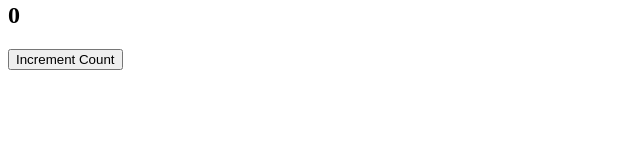
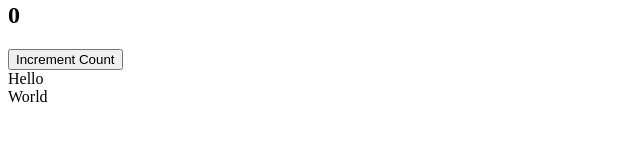
Before and after one commit to sominupadhyaya/react-ts-basics-vite, a React (Vite) app: page / in a window 1280 px wide. Shown: the part 137-297 px from the top of the page, without its empty margins (0-640 px from the left). Built offline with nearby package versions, Linux system fonts and the light colour scheme.

Commit message:
complete example of using functional components with ts

```diff
--- a/src/components/App.tsx
+++ b/src/components/App.tsx
@@ -1,12 +1,15 @@
 import Parent from "./props-example/Parent"
 import UseState from "./useState/UseStateComponent"
-
+import { FunctionalComp } from "../functional-comps/FunctionalComp"
+import { FunctionalCompWithJSX } from "../functional-comps/FunctionalComp"
 
 const App = () => {
   return (
     <>
     <Parent />
     <UseState />
+    <FunctionalCompWithJSX message="Hello"/>
+    <FunctionalComp message="World"/>
     </>
   )
 }
--- /dev/null
+++ b/src/functional-comps/FunctionalComp.tsx
@@ -0,0 +1,16 @@
+
+type AppProps  = {
+    message : string
+}
+//can be defined basically like this
+//doesnt return error if something other than JSX element is returned
+
+const FunctionalComp = ({message} : AppProps) =><div>{message}</div>
+
+//can also be defined like this
+//helps to return error if you return  something other than JSX element from component
+const FunctionalCompWithJSX = ({message} : AppProps) : JSX.Element => <div>{message}</div>
+
+
+
+export {FunctionalCompWithJSX , FunctionalComp} //can also export like this!
```
